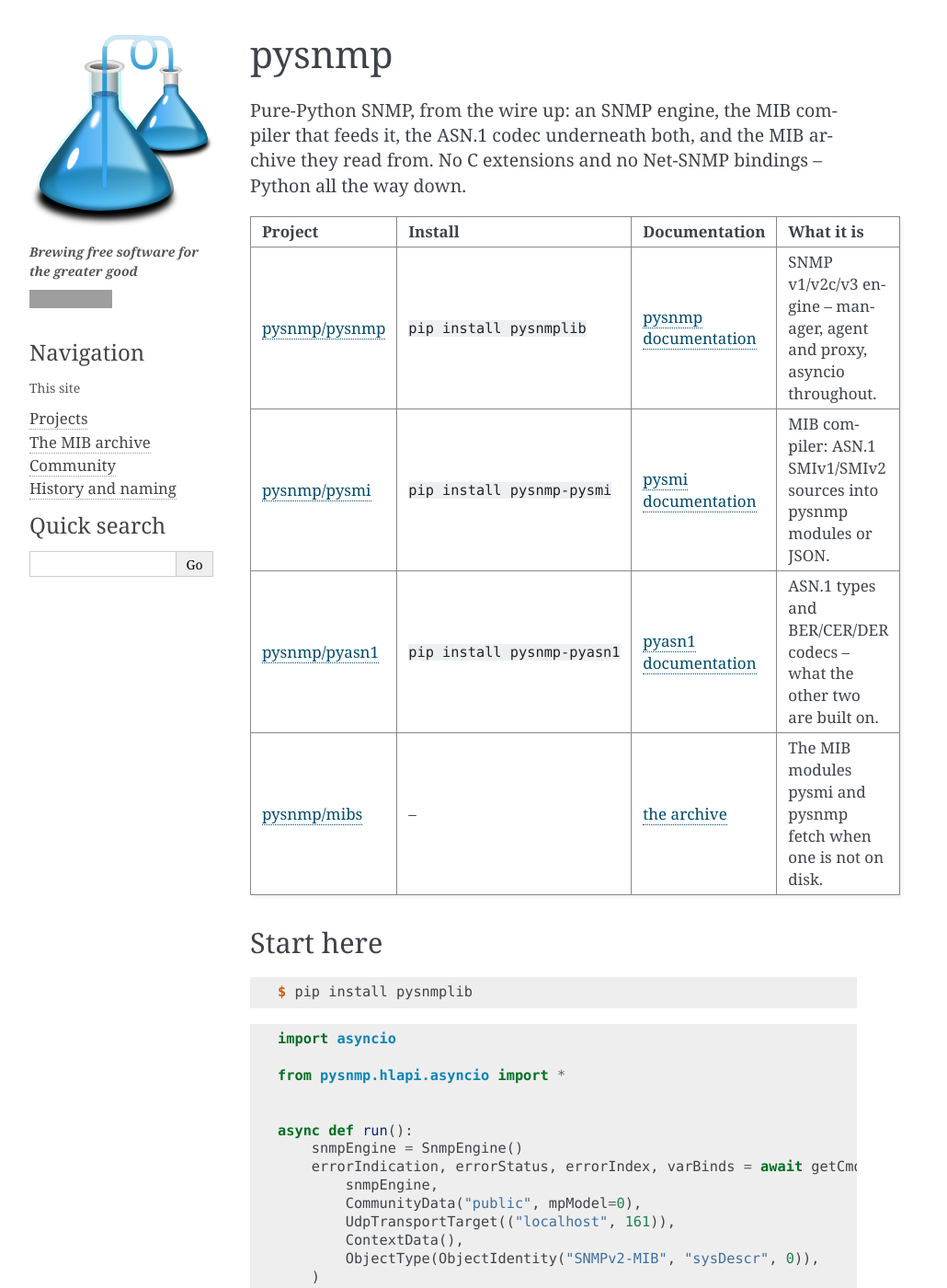
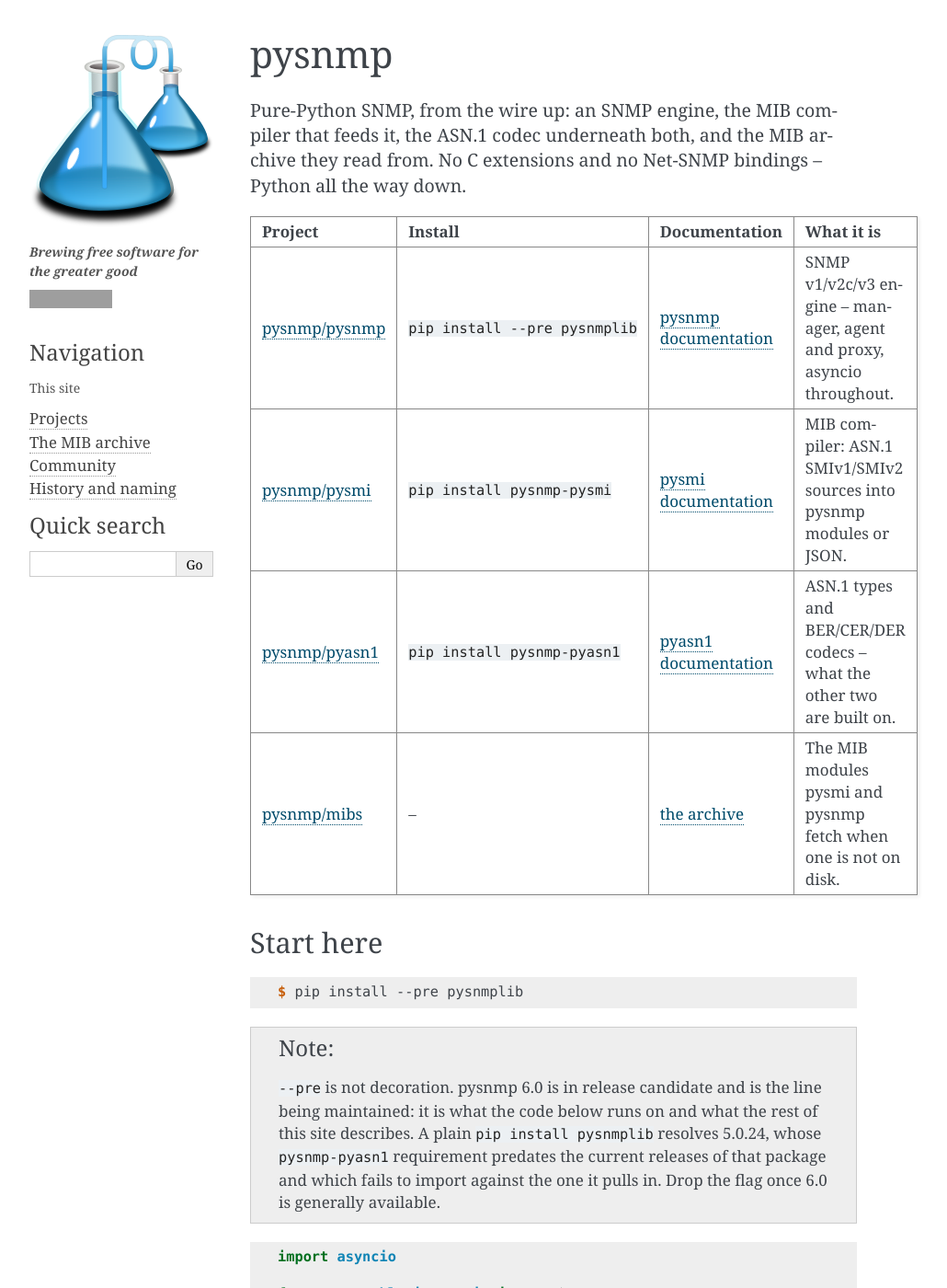
Before and after one commit to pysnmp/pysnmp.github.io, a Sphinx documentation site: the page built from docs/source/index.rst, in a window 1280 px wide and 1400 px high. Shown: the whole window at 92% size, without its empty margins (148-1178 px from the left). Built offline with Sphinx 7.4.7, drawn with Linux system fonts in a browser that asks for light colours; some of the changed text lies outside the part shown; grey boxes are pictures that could not be loaded.

Commit message:
fix: install command has to carry --pre
`pip install pysnmplib` does not give you a working pysnmp today, so the
front page should not open by telling a newcomer to run it.

pysnmplib 5.0.24 is the newest general release and it requires
`pysnmp-pyasn1 >=1.1.3,<2.0.0`. That range resolves to 1.3.0, which no longer
carries `pyasn1.compat.octets` -- and `pysnmp/debug.py` imports it at module
scope, so the install succeeds and the first `import pysnmp` raises
ModuleNotFoundError. Verified in a clean environment: 5.0.24 pulls
pysnmp-pyasn1 1.3.0 and cannot be imported; `--pre` pulls 6.0.0rc11 with
pysnmp-pyasn1 2.0.2, imports, and starts an engine with no pysmi present.

The `compile` extra has the same shape of problem, which is what CodeRabbit
flagged: it exists on 6.0.0rc11 and does not exist on 5.0.24, where pysmi is
an unconditional dependency. Its suggested fix -- install `pysnmp-pysmi`
directly -- is right about the symptom and wrong about the cure, because the
extra is how 6.0 asks for run-time compilation and 6.0 is the line this site
describes.

So `--pre` throughout, with a note on the landing page saying why it is there
and when it comes off. The claim that an engine needs neither pysmi nor the
archive is kept but no longer attached to a particular pip command, since it
is a statement about what pysnmp ships rather than about packaging.

Co-Authored-By: Claude Opus 5 <noreply@anthropic.com>
Claude-Session: https://claude.ai/code/session_01KXV6V9HjgVwfUTKuMrzqsE

```diff
--- a/docs/source/index.rst
+++ b/docs/source/index.rst
@@ -17,7 +17,7 @@ pysnmp
      - Documentation
      - What it is
    * - :repo:`pysnmp`
-     - ``pip install pysnmplib``
+     - ``pip install --pre pysnmplib``
      - :docs:`pysnmp`
      - SNMP v1/v2c/v3 engine -- manager, agent and proxy, asyncio throughout.
    * - :repo:`pysmi`
@@ -38,7 +38,16 @@ Start here
 
 .. code-block:: console
 
-   $ pip install pysnmplib
+   $ pip install --pre pysnmplib
+
+.. note::
+
+   ``--pre`` is not decoration. pysnmp 6.0 is in release candidate and is the
+   line being maintained: it is what the code below runs on and what the rest
+   of this site describes. A plain ``pip install pysnmplib`` resolves 5.0.24,
+   whose ``pysnmp-pyasn1`` requirement predates the current releases of that
+   package and which fails to import against the one it pulls in. Drop the
+   flag once 6.0 is generally available.
 
 .. code-block:: python
 
@@ -96,10 +105,10 @@ and the high-level API.
 **mibs** is the archive the other two fall back to when a module is not on
 disk. See :doc:`mibs`.
 
-pysnmp ships the standard MIB modules its engine resolves at start-up, so a
-plain ``pip install pysnmplib`` needs neither pysmi nor the archive at run
-time. Compiling vendor MIBs while the engine is running is the extra:
-``pip install 'pysnmplib[compile]'``.
+pysnmp ships the standard MIB modules its engine resolves at start-up, so an
+engine starts with neither pysmi nor the archive present. Compiling vendor
+MIBs while the engine is running is the extra:
+``pip install --pre 'pysnmplib[compile]'``.
 
 .. toctree::
    :maxdepth: 2
--- a/docs/source/mibs.rst
+++ b/docs/source/mibs.rst
@@ -57,9 +57,9 @@ of a vendor MIB is a snapshot, and the vendor's is authoritative.
 
 pysnmp does not depend on the archive to start. The modules its engine
 resolves during start-up are compiled into the package already, which is why
-``pip install pysnmplib`` works on a machine with no network access. The
-archive matters when you are compiling a module you do not have, which is what
-``pip install 'pysnmplib[compile]'`` and pysmi are for.
+an engine starts on a machine with no network access. The archive matters when
+you are compiling a module you do not have, which is what
+``pip install --pre 'pysnmplib[compile]'`` and pysmi are for.
 
 .. warning::
 
--- a/docs/source/projects.rst
+++ b/docs/source/projects.rst
@@ -9,7 +9,8 @@ pysnmp
 ------
 
 :Repository: :repo:`pysnmp`
-:PyPI: `pysnmplib <https://pypi.org/project/pysnmplib/>`_
+:PyPI: `pysnmplib <https://pypi.org/project/pysnmplib/>`_ (6.0 is in release
+   candidate: ``pip install --pre pysnmplib``)
 :Documentation: :docs:`pysnmp`
 
 The SNMP engine. It implements SNMPv1, SNMPv2c and SNMPv3 as a manager, as an
@@ -52,8 +53,8 @@ sources from a directory, a ZIP archive, or over HTTP, which is how the
 You need pysmi when you have a vendor MIB and want to refer to its objects by
 name. You do not need it to run pysnmp: the standard modules an engine
 resolves at start-up are compiled already and shipped inside pysnmp, so pysmi
-is an optional extra (``pip install 'pysnmplib[compile]'``) rather than a
-dependency.
+is an optional extra (``pip install --pre 'pysnmplib[compile]'``) rather
+than a dependency.
 
 pyasn1
 ------
```
